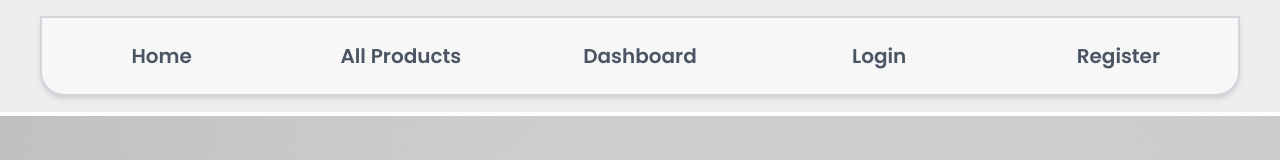
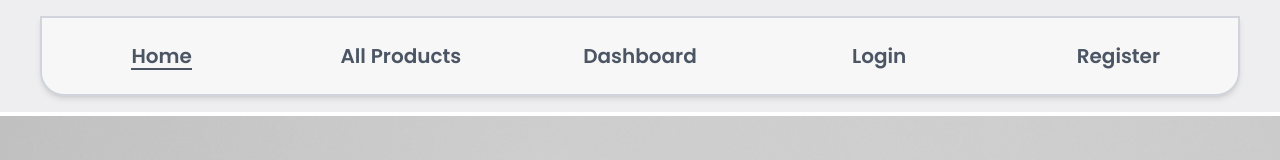
Before and after one commit to Apchier/ecommerce-app, a React (Vite) app in the folder ecommerce-app/: page / in a window 1280 px wide. Shown: the top 160 px of the page. Built offline with nearby package versions, Linux system fonts and the light colour scheme.

Commit message:
update navbar add link is active

```diff
--- a/ecommerce-app/src/components/elements/NavLink.jsx
+++ b/ecommerce-app/src/components/elements/NavLink.jsx
@@ -1,8 +1,18 @@
 /* eslint-disable react/prop-types */
-import { Link } from "react-router-dom"
+import { Link, useLocation } from "react-router-dom";
 
 const NavLink = ({ text, href }) => {
-    return <Link to={href} className="hover-underline"> {text} </Link>
+    const location = useLocation();
+    const isActive = location.pathname === href;
+
+    return (
+        <Link
+            to={href}
+            className={`hover-underline ${isActive ? 'active' : ''}`}
+        >
+            {text}
+        </Link>
+    );
 }
 
-export default NavLink
+export default NavLink;
--- a/ecommerce-app/src/index.css
+++ b/ecommerce-app/src/index.css
@@ -6,9 +6,9 @@
     display: inline-block;
     position: relative;
     /* color: #0087ca; */
-  }
+}
 
-  .hover-underline:after {
+.hover-underline:after {
     content: '';
     position: absolute;
     width: 100%;
@@ -19,9 +19,10 @@
     background-color: #4B5563;
     transform-origin: bottom right;
     transition: transform 0.25s ease-out;
-  }
+}
 
-  .hover-underline:hover:after {
+.hover-underline:hover:after,
+.hover-underline.active:after {
     transform: scaleX(1);
     transform-origin: bottom left;
-  }
+}
```
